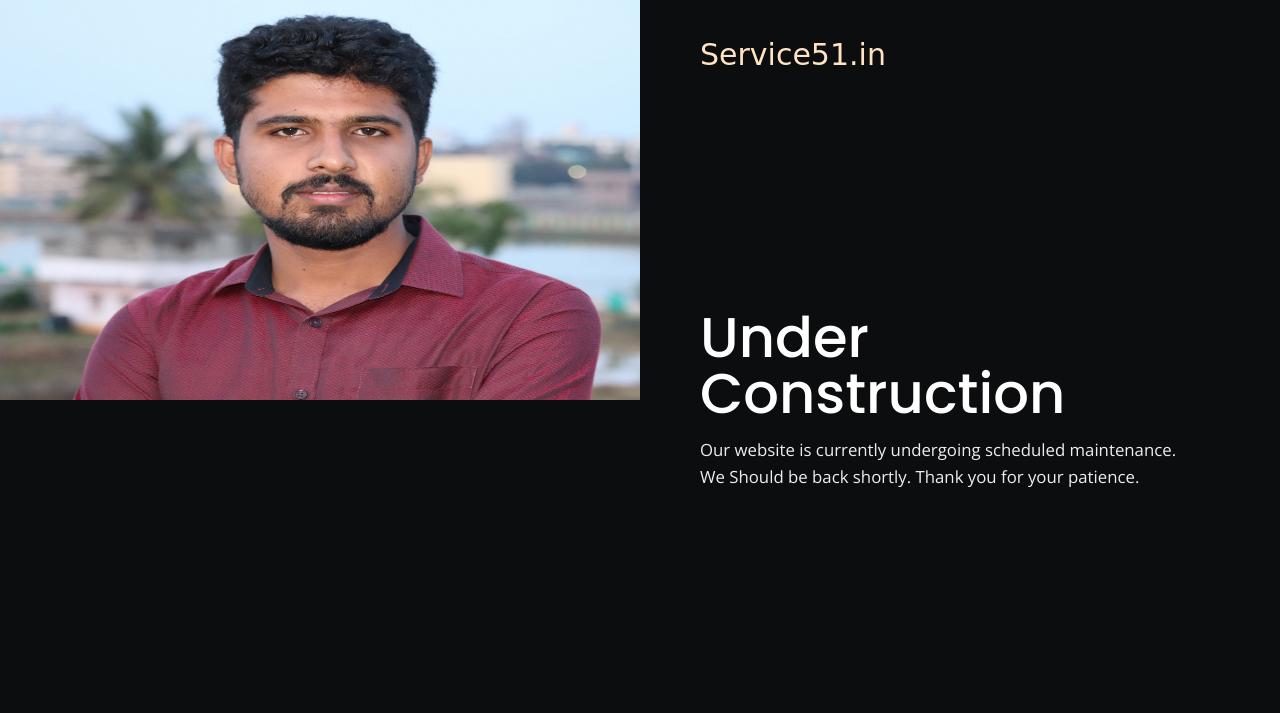
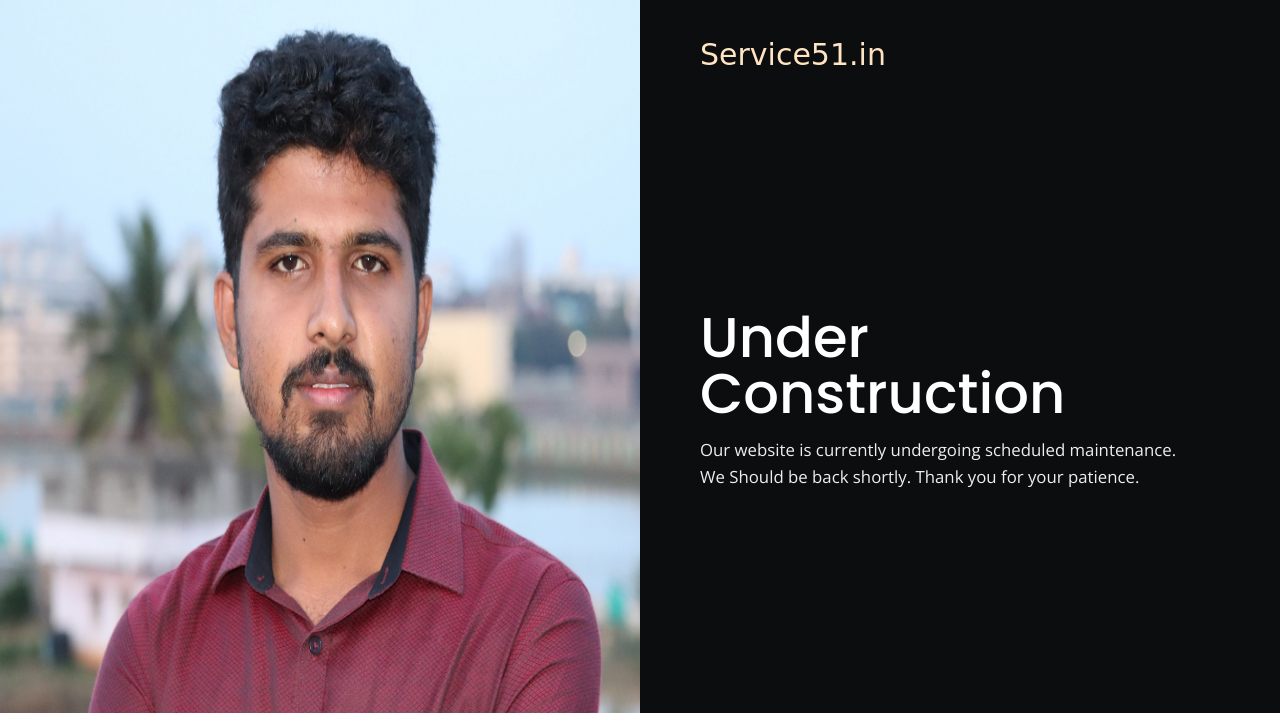
Before and after one commit to lokeshanaika/BusinessWeb, a plain HTML site: page index.html in a window 1280 px wide. Shown: the top 713 px of the page. Drawn offline with nearby package versions, Linux system fonts and the light colour scheme; files whose address does not match are found by name.

Commit message:
Update index.html

```diff
--- a/index.html
+++ b/index.html
@@ -26,7 +26,7 @@
 
 	<div class="main-area">
 		<div class="left-section">
-		<img class="container-fluid align-center" src="images/my1.jpg"; width="auto"; height="50%";>
+		<img class="container-fluid align-center" src="images/my1.jpg"; width="auto"; height="100%";>
 
 
 		</section><!-- left-section -->
```
